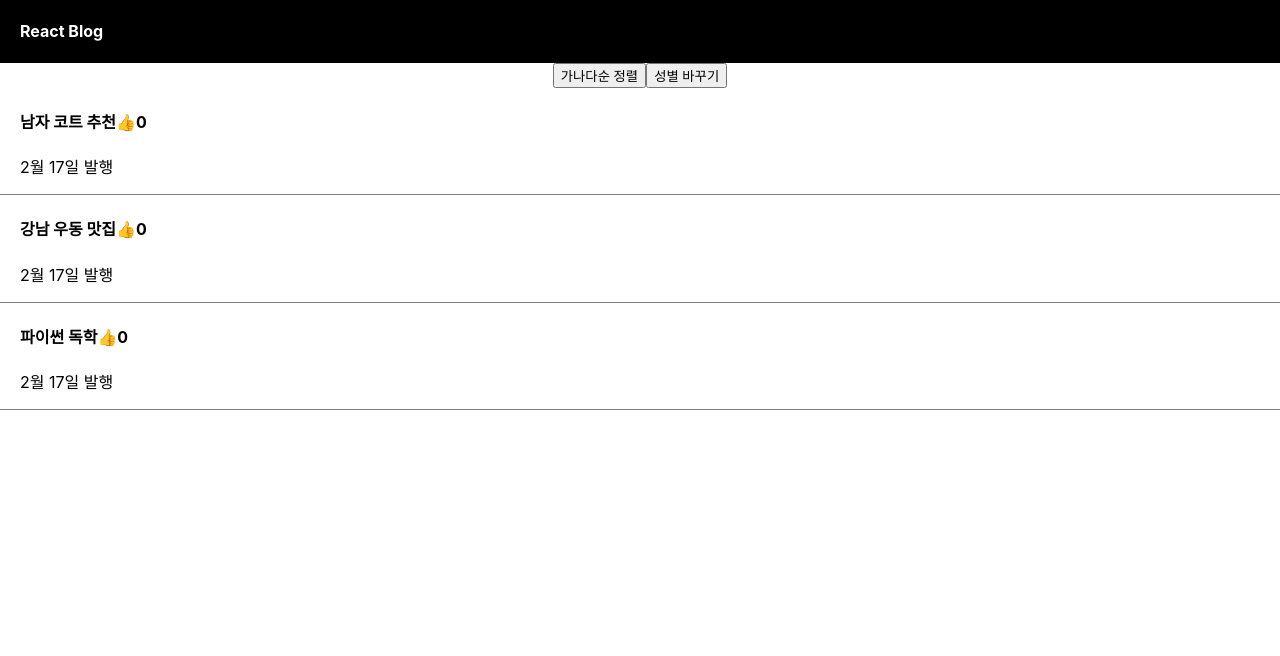
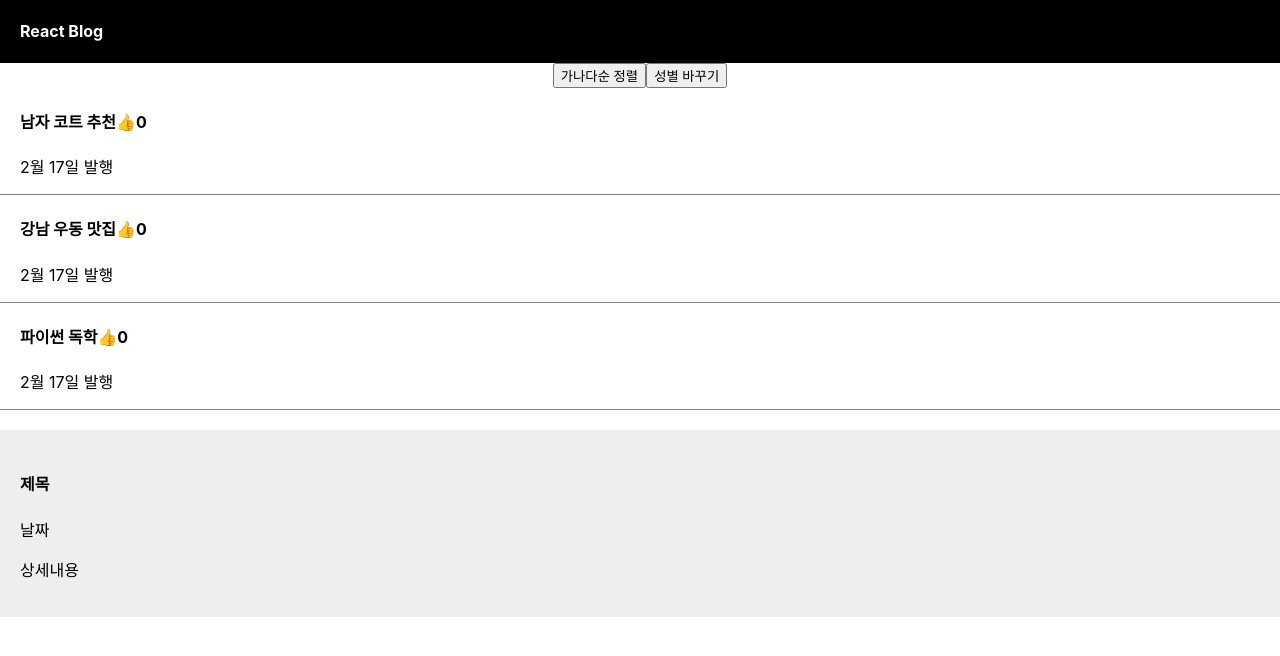
Before and after one commit to SeoMiYoung/react-basic, a React (Create React App) app in the folder blog/: page / in a window 1280 px wide. Shown: the top 656 px of the page. Built offline with nearby package versions, Linux system fonts and the light colour scheme.

Commit message:
모달창 컴포넌트 생성하기

```diff
--- a/blog/src/App.css
+++ b/blog/src/App.css
@@ -53,3 +53,10 @@
   color: white;
   padding-left: 20px;
 }
+
+.modal {
+  margin-top: 20px;
+  padding: 20px;
+  background: #eee;
+  text-align: left;
+}
--- a/blog/src/App.js
+++ b/blog/src/App.js
@@ -59,8 +59,20 @@
         </h4>
         <p>2월 17일 발행</p>
       </div>
+
+      <MakeModal></MakeModal>
     </div>
   );
 }
 
+// 컴포넌트 만들기
+function MakeModal() {
+  return (
+    <div className='modal'>
+      <h4>제목</h4>
+      <p>날짜</p>
+      <p>상세내용</p>
+    </div>
+  );
+}
 export default App;
```
